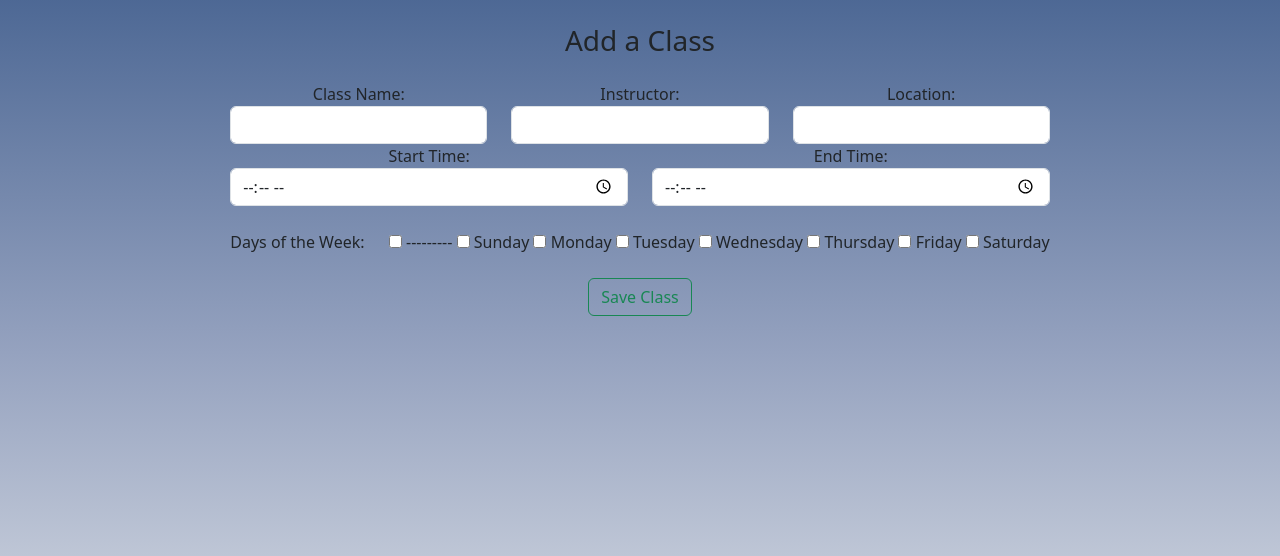
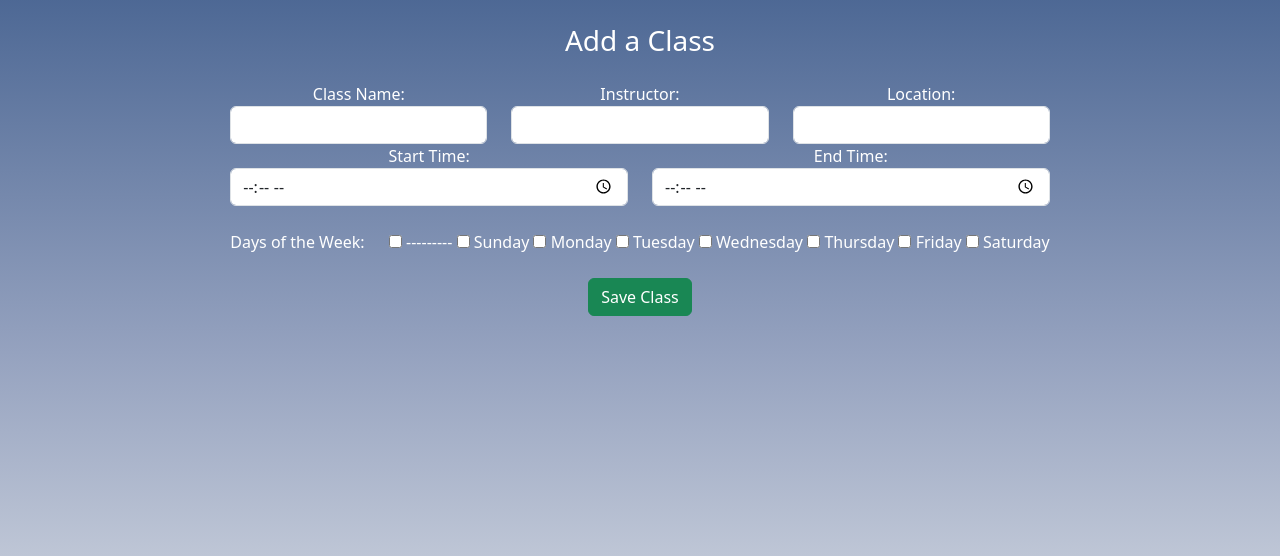
Before and after one commit to eliasposner/HoosNotes, a Django app: page /createclass in a window 1280 px wide. Shown: the part 56-612 px from the top of the page. Run offline with Django 3.2, Linux system fonts and the light colour scheme; the visitor is signed in with stand-in values (Sample User, id 1); some libraries are stand-ins or nearby versions.

Commit message:
changed style of createclass.html to show words better

```diff
--- a/scheduler/templates/scheduler/createclass.html
+++ b/scheduler/templates/scheduler/createclass.html
@@ -9,7 +9,7 @@
 <div class="mt-lg-4">
 
 <div class="container">
-    	<h3 class="text-center">Add a Class</h6>
+    	<h3 class="text-center" style = "color: white;">Add a Class</h6>
 </div>
 
 <div class="mt-lg-4" style="width: fit-content;">
@@ -21,34 +21,34 @@
     <!--{{ form.as_p }}-->
     <div class="row">
         <div class="col">
-            <label for="id_class_name">Class Name:</label>
+            <label for="id_class_name" style = "color: white;">Class Name:</label>
             <input class="form-control" id="id_class_name" type="text" name="class_name" maxlength="200" required>
         </div>
 
         <div class="col">
-            <label for="id_instructor">Instructor:</label>
+            <label for="id_instructor" style = "color: white;">Instructor:</label>
             <input class="form-control" id="id_instructor" type="text" name="instructor" maxlength="200" required>
         </div>
         <div class="col">
-            <label for="id_location">Location:</label>
+            <label for="id_location" style = "color: white;">Location:</label>
             <input class="form-control" id="id_location" type="text" name="location" maxlength="200" required>
         </div>
 
         </div>
         <div class="row">
             <div class="col">
-                <label for="id_start_time">Start Time:</label>
+                <label for="id_start_time" style = "color: white;">Start Time:</label>
                 <input id="id_start_time" class="form-control" type="time" name="start_time" required>
             </div>
             <div class="col">
-                <label for="id_end_time">End Time:</label>
+                <label for="id_end_time" style = "color: white;">End Time:</label>
                 <input id="id_end_time" class="form-control" type="time" name="end_time" required>
             </div>
 
         </div>
         <br>
         <div class="row">
-            <div class="col">
+            <div class="col" style = "color: white;">
                 Days of the Week: &emsp;
                 {% for value, text in form.days_of_the_week.field.choices %}
 
@@ -65,7 +65,7 @@
 
     <br>
 
-    <input class="btn btn-outline-success" type="submit" value="Save Class">
+    <input class="btn btn-success" type="submit" value="Save Class">
 </form>
 </center>
 {% endblock %}
```
